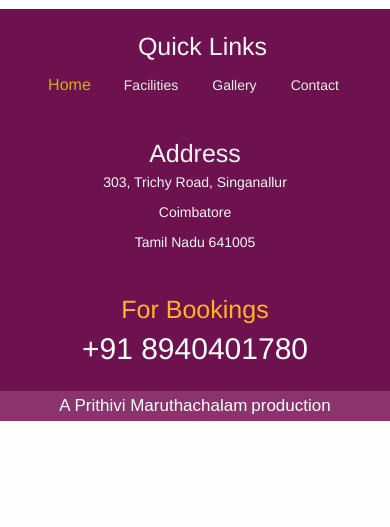
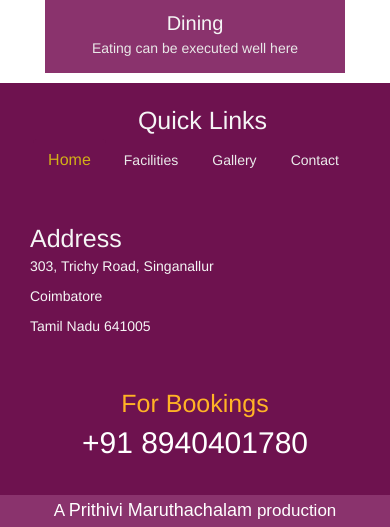
Before and after one commit to prithivi-maruthachalam/ATMHall_website, a PHP site: page / in a window 390 px wide. Shown: the part 2966-3493 px from the top of the page. Before the commit the page ends 3387 px from the top, so only its background shows below. Run offline with PHP 8.4, Linux system fonts and the light colour scheme.

Commit message:
Added breakpoint transitions | Main content text size change | Developer tag hover anim update

```diff
--- a/home_style.css
+++ b/home_style.css
@@ -236,16 +252,17 @@
 }
 
 .card{
-    padding-top: 5px;
+    padding-top: 0px;
     padding-bottom: 5px;
-    background-color: #fcf7fa;
+    background-color: #8a336d;
 }
+
 .text-block{
     padding-top: 10px;
 }
 
 .font-home-image-subtext{
-    color: #535353;
+    color: #e9e8e8;
 }
 
 .nav-tabs.nav-justified>li>a{
@@ -283,6 +300,18 @@
     transition: color 0.2s, font-size 0.2s;
 }
 
+.footer-margin{
+    margin-top: 20px;
+    transition: margin 0.6s;
+}
+
+@media(max-width:768px){
+    .footer-margin{
+        margin-top: 0px;
+        transition: margin 0.6s;
+    }
+}
+
 @media(max-width:576px){
     a.navigationItem-footer, a.nav-footer-active{
         font-size: 14px !important;
@@ -316,17 +345,19 @@
 
 .primary-footer-padding{
     padding-top: 20px;
-    padding-bottom: 10px;
+    padding-bottom: 20px;
     padding-right: -10px;
     padding-left: -10px;
 }
 
 .bottom-nav-container{
     text-align: center;
+    transition: text-align 0.6s;
 }
 
 .footer-phone-container{
     text-align: center;
+    transition: text-align 0.6s;
 }
 
 .footer-nav{
@@ -364,8 +399,22 @@
     transition: font-size 0.4s, color;
 }
 
-a.developer-link:hover,span.developer-link-name:hover{
+.developer-link-name{
+    color: white;
+    font-size: 18px;
+    transition: color 0.4s, font-size 0.4s;
+}
+
+a.developer-link:hover .developer-link-name{
+    color: goldenrod;
     font-size: 22px;
+    font-weight: 500;
+    transition: color 0.4s, font-size 0.4s, font-weight 0.4s;
+}
+
+.forDeveloper:hover .developer-link-name{
     color: goldenrod;
-    transition: font-size 0.4s, color 0.4s;
+    font-size: 22px;
+    font-weight: 500;
+    transition: color 0.4s, font-size 0.4s, font-weight 0.4s;
 }
--- a/index.html
+++ b/index.html
@@ -94,8 +94,7 @@
                 it even more <mark>comfortable, convenient</mark> and any event here would be <mark>memorable</mark>.</p>
         </div>
 
-        <div class="col-md-6 mainContent2 content-text2">
-            <div class="mainContentSpacer"></div>
+        <div class="col-md-6 mainContent2 content-text2 main-content-padding">
             <div class="container-fluid">
                 <div class="container-fluid">
                     <span class="display-2 font-purple">150+ Seats</span>
@@ -137,7 +136,7 @@
                 <div class="card">
                     <img src="images/Backdrops/ATM Hall backdrop Jan 19/DSC_4953.JPG" alt="some alt text" class="img-responsive">
                     <div class="text-block">
-                        <span class="display-4">Function Hall</span>
+                        <span class="display-4 font-lightGrey">Function Hall</span>
                         <p class="font-home-image-subtext">Functions can be processed here</p>
                     </div>
                 </div>
@@ -147,7 +146,7 @@
                 <div class="card">
                     <img src="images/Exteriors/DSC_2087.JPG" alt="some alt text" class="img-responsive">
                     <div class="text-block">
-                        <span class="display-4">The View</span>
+                        <span class="display-4 font-lightGrey">The View</span>
                         <p class="font-home-image-subtext">The view from Singanallur, Coimbatore</p>
                     </div>
                 </div>
@@ -157,7 +156,7 @@
                 <div class="card">
                     <img src="images/Dining/DSC_5183.jpg" alt="some alt text" class="img-responsive">
                     <div class="text-block">
-                        <span class="display-4">Dining</span>
+                        <span class="display-4 font-lightGrey">Dining</span>
                         <p class="font-home-image-subtext">Eating can be executed well here</p>
                     </div>
                 </div>
@@ -165,7 +164,7 @@
         </div>
     </div>
 
-    <footer class="container-fluid" id="primaryAccentBackground">
+    <footer class="container-fluid footer-margin" id="primaryAccentBackground">
         <div class="col-lg-5 bottom-nav-container  primary-footer-padding">
             <span class="font-lightGrey display-3 title-nav-alignment-padding">Quick Links</span>
 
@@ -176,7 +175,7 @@
                 <li class="nav-item"><a class="navigationItem-footer" href="#">Contact</a></li>
             </ul>
         </div>
-        <div class="col-lg-3 text-center  primary-footer-padding">
+        <div class="col-lg-3 text-left  primary-footer-padding">
             <span class="display-3 font-lightGrey">Address</span>
             <p class="font-lightGrey display-5">303, Trichy Road, Singanallur</p>
             <p class="font-lightGrey display-5">Coimbatore</p>
@@ -191,9 +190,9 @@
     <!--footer for the developer-->
     <footer class="forDeveloper text-center">
         <div class="container">
-            <a href="https://www.linkedin.com/in/prithivi-maruthachalam-3b8196179/" target="_blank" class="developer-link display-5">A </a>
-            <span class="developer-link-name"> <a class="developer-link" target="_blank" href="https://www.linkedin.com/in/prithivi-maruthachalam-3b8196179/" class="developer-link display-5">Prithivi Maruthachalam</a> </span>
-            <a href="https://www.linkedin.com/in/prithivi-maruthachalam-3b8196179/" target="_blank" class="developer-link display-5"> production </a>
+            <a href="https://www.linkedin.com/in/prithivi-maruthachalam-3b8196179/" target="_blank" class="developer-link display-5">A
+                <span class="developer-link-name"> Prithivi Maruthachalam </span>
+            production </a>
         </div>
     </footer>
 
```
Also changed, not shown: other parts of home_style.css (+33 -13 lines).
